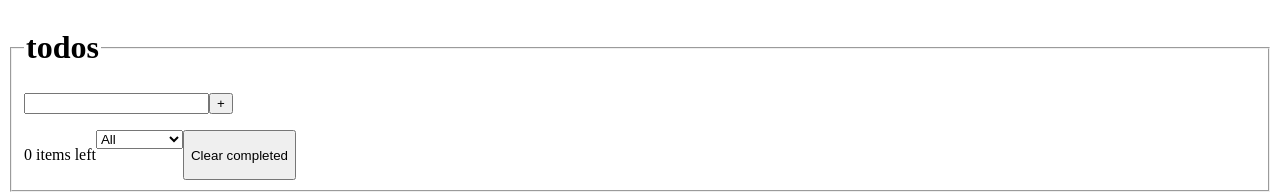
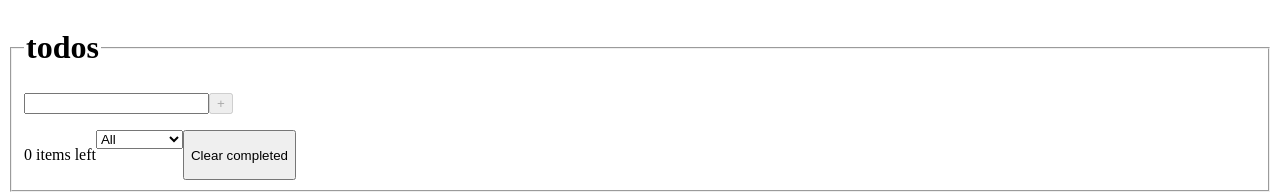
Before and after one commit to EGRrqq/todos, a React (Vite) app: page / in a window 1280 px wide. Shown: the top 194 px of the page. Built offline with nearby package versions, Linux system fonts and the light colour scheme.

Commit message:
feat: handle disabled on submit btn

```diff
--- a/src/App.tsx
+++ b/src/App.tsx
@@ -134,7 +134,11 @@ function App() {
               minLength={1}
               required
             />
-            <button type="submit" aria-label="add todo">
+            <button
+              type="submit"
+              aria-label="add todo"
+              disabled={!value.length}
+            >
               <span>+</span>
             </button>
           </section>
```
